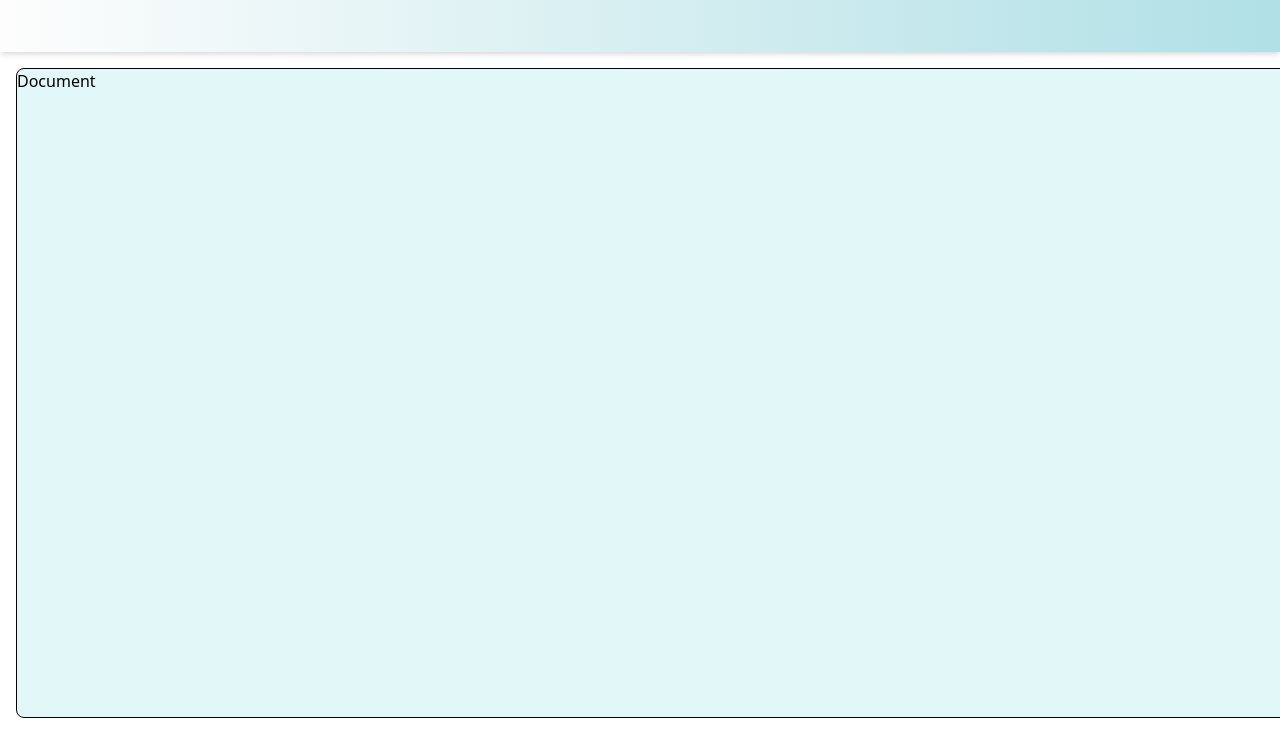
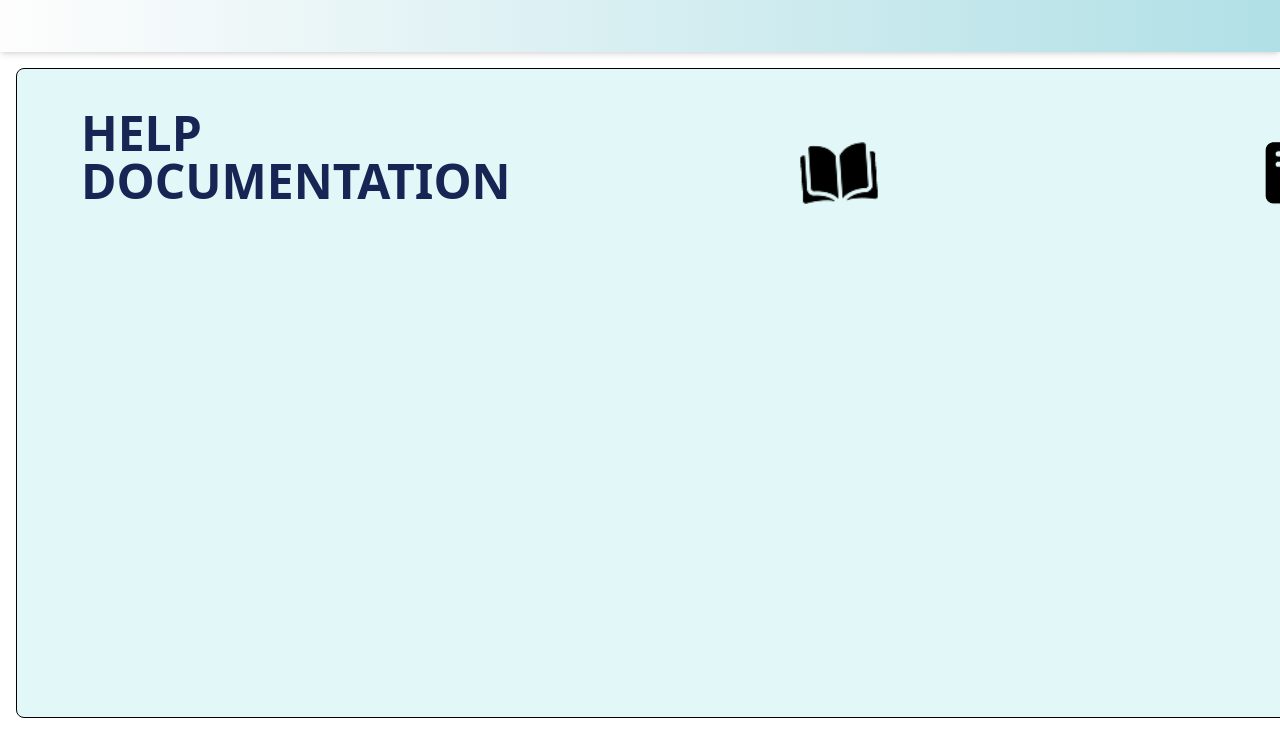
Before and after one commit to Raktim-Koner/customer-relationship-management, a React (Create React App) app: page /services/documents in a window 1280 px wide. Shown: the top 756 px of the page. Built offline with nearby package versions, Linux system fonts and the light colour scheme.

Commit message:
Created Service Document page

```diff
--- /dev/null
+++ b/src/Components/DocumentPage/DocumentHead.js
@@ -0,0 +1,11 @@
+import React from 'react'
+
+const DocumentHead = () => {
+  return (
+    <div>
+        <h1 className='text-5xl text-25414E font-bold text-blue-950 ml-[4rem] mt-10'>HELP<br/>DOCUMENTATION</h1>
+    </div>
+  )
+}
+
+export default DocumentHead
--- /dev/null
+++ b/src/Components/DocumentPage/DocumentHelpLogo.js
@@ -0,0 +1,11 @@
+import React from 'react'
+import documentation from "../../Assets/documentation.png.png"
+const DocumentHelpLogo = () => {
+  return (
+    <div className='mt-16 ml-[18rem]'>
+      <img src={documentation} alt="Document Logo" className="h-20 w-20"/>
+    </div>
+  )
+}
+
+export default DocumentHelpLogo
--- /dev/null
+++ b/src/Components/DocumentPage/DocumentPopularLogo.js
@@ -0,0 +1,11 @@
+import React from 'react'
+import Populartopics from "../../Assets/Populartopics.png"
+const DocumentPopularLogo = () => {
+  return (
+    <div className="ml-[24rem] mt-[4.5rem]">
+      <img src={Populartopics} alt="Populartopics" className="h-16 w-16" />
+    </div>
+  )
+}
+
+export default DocumentPopularLogo
--- a/src/Subpages/Document.js
+++ b/src/Subpages/Document.js
@@ -1,9 +1,15 @@
 import React from 'react'
+import DocumentHead from '../Components/DocumentPage/DocumentHead'
+import DocumentHelpLogo from '../Components/DocumentPage/DocumentHelpLogo'
+import DocumentPopularLogo from '../Components/DocumentPage/DocumentPopularLogo'
 
 const Document = () => {
   return (
-    <div>
-      <h1>Document</h1>
+    <div className='flex'>
+      <DocumentHead/>
+      <DocumentHelpLogo/>
+      <DocumentPopularLogo/>
+
     </div>
   )
 }
```
